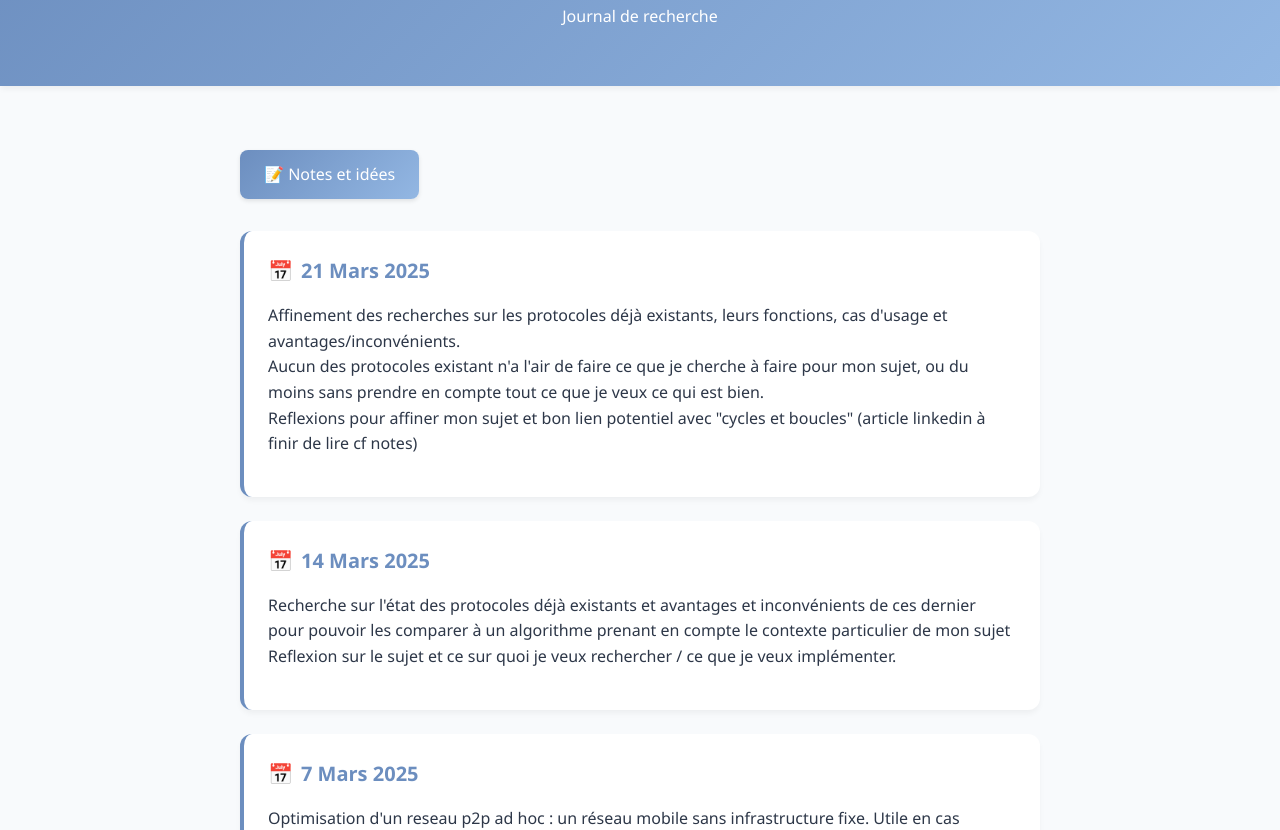
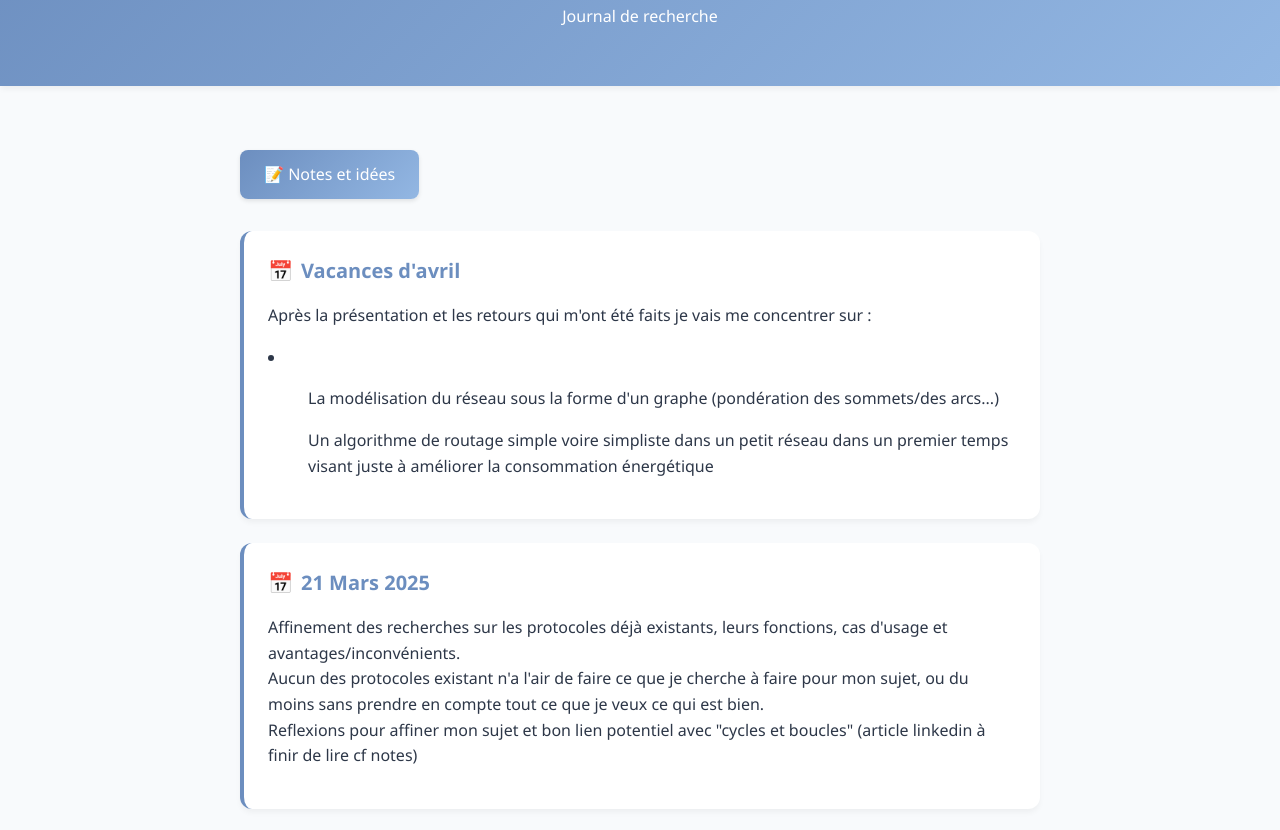
Before and after one commit to MillotLouis/TIPE, a plain HTML site: page index.html in a window 1280 px wide. Shown: the part 130-960 px from the top of the page. Drawn offline with Linux system fonts and the light colour scheme.

Commit message:
Update index.html

```diff
--- a/index.html
+++ b/index.html
@@ -122,6 +122,17 @@
 
         <div class="journal-container">
             <article class="journal-entry">
+                <h2>Vacances d'avril</h2>
+                <p>
+                    Après la présentation et les retours qui m'ont été faits je vais me concentrer sur : <br>
+                    <li>
+                        <ul>La modélisation du réseau sous la forme d'un graphe (pondération des sommets/des arcs...)</ul>
+                        <ul>Un algorithme de routage simple voire simpliste dans un petit réseau dans un premier temps visant juste à améliorer la consommation énergétique</ul>
+                    </li>
+                </p>
+            </article>
+
+            <article class="journal-entry">
                 <h2>21 Mars 2025</h2>
                 <p>
                     Affinement des recherches sur les protocoles déjà existants, leurs fonctions, cas d'usage et avantages/inconvénients. <br>
```
